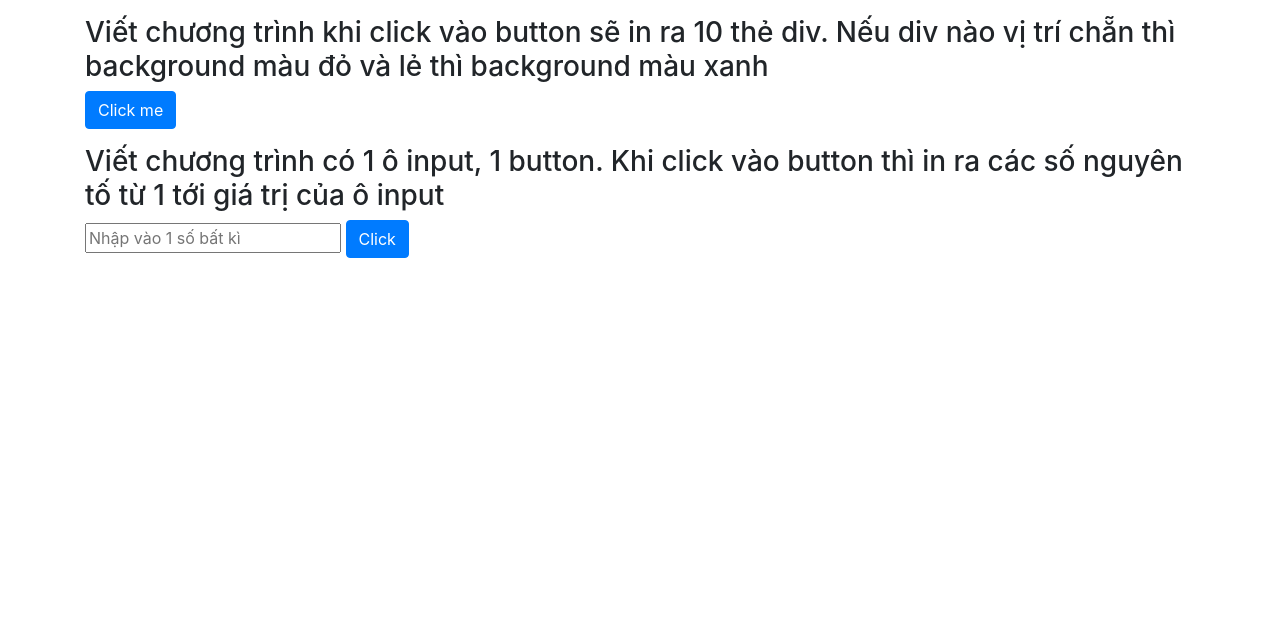
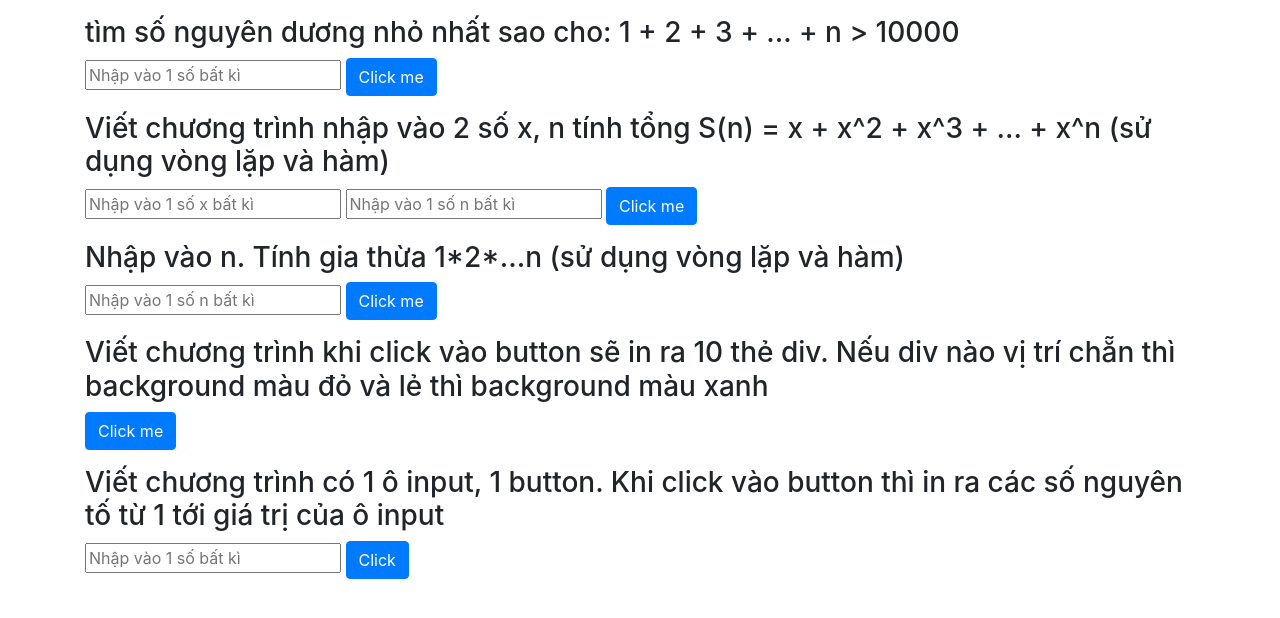
Before and after one commit to thphan1408/BaiTap_JS_6, a plain HTML site: page index.html in a window 1280 px wide. Drawn offline with nearby package versions, Linux system fonts and the light colour scheme.

Commit message:
new update

```diff
--- a/index.html
+++ b/index.html
@@ -23,16 +23,41 @@
       <div class="row">
         <div class="col-12">
           <h3>
+            tìm số nguyên dương nhỏ nhất sao cho: 1 + 2 + 3  + ... + n > 10000
+          </h3>
+          <input type="number" id="number1" placeholder="Nhập vào 1 số bất kì">
+          <button class="btn btn-primary" onclick="findMinNumber()">Click me</button>
+          <div class="result mt-3"></div>
+        </div>
+
+        <div class="col-12">
+          <h3>
+            Viết chương trình nhập vào 2 số x, n tính tổng S(n) = x + x^2 + x^3 + ... + x^n (sử dụng vòng lặp và hàm)
+          </h3>
+          <input type="number" id="number2" placeholder="Nhập vào 1 số x bất kì">
+          <input type="number" id="number3" placeholder="Nhập vào 1 số n bất kì">
+          <button class="btn btn-primary" onclick="sum()">Click me</button>
+          <div class="result2 mt-3"></div>
+        </div>
+
+        <div class="col-12">
+          <h3>
+            Nhập vào n. Tính gia thừa 1*2*...n (sử dụng vòng lặp và hàm)
+          </h3>
+          <input type="number" id="number4" placeholder="Nhập vào 1 số n bất kì">
+          <button class="btn btn-primary" onclick="factorial()">Click me</button>
+          <div class="result3 mt-3"></div>
+        </div>
+
+        <div class="col-12">
+          <h3>
             Viết chương trình khi click vào button sẽ in ra 10 thẻ div. Nếu div
             nào vị trí chẵn thì background màu đỏ và lẻ thì background màu xanh
           </h3>
           <button id="btnClick" class="btn btn-primary">Click me</button>
           <div class="content mt-3"></div>
         </div>
-      </div>
 
-      <!-- // Viết chương trình có 1 ô input, 1 button. Khi click vào button thì in ra các số nguyên tố từ 1 tới giá trị của ô input -->
-      <div class="row">
         <div class="col-12">
           <h3>
             Viết chương trình có 1 ô input, 1 button. Khi click vào button thì in ra các số nguyên tố từ 1 tới giá trị của ô input
--- a/js/index.js
+++ b/js/index.js
@@ -1,33 +1,40 @@
 // tìm số nguyên dương nhỏ nhất sao cho: 1 + 2 + 3  + ... + n > 10000
-function findMinNumber(n) {
+function findMinNumber() {
+  let n = +document.getElementById("number1").value;
+  let div = document.querySelector(".result");
   let sum = 0;
   while (sum <= 10000) {
     n++;
     sum += n;
   }
-  console.log(n);
+  div.innerHTML = `<p style="font-size: 20px">Số nguyên dương nhỏ nhất sao cho: 1 + 2 + 3  + ... + n > 10000 là: <span style="color: red; font-size: 20px"> ${n} </span></p> `;
 }
-findMinNumber(0);
 
 // Viết chương trình nhập vào 2 số x, n tính tổng S(n) = x + x^2 + x^3 + ... + x^n (sử dụng vòng lặp và hàm)
-function sum(x, n) {
+function sum() {
+  let x = +document.getElementById("number2").value;
+  let n = +document.getElementById("number3").value;
+  let div = document.querySelector(".result2");
+
   let sum = 0;
   for (let i = 1; i <= n; i++) {
     sum += Math.pow(x, i);
   }
-  console.log(sum);
+  div.innerHTML = `<p style="font-size: 20px">Tổng S(n) = x + x^2 + x^3 + ... + x^n là: <span style="color: red; font-size: 20px"> ${sum} </span></p> `;
 }
-sum(2, 3);
 
 // Nhập vào n. Tính gia thừa 1*2*...n (sử dụng vòng lặp và hàm)
-function factorial(n) {
+function factorial() {
+  let n = +document.getElementById("number4").value;
+  let div = document.querySelector(".result3");
+
   let sum = 1;
   for (let i = 1; i <= n; i++) {
     sum *= i;
   }
   console.log(sum);
+  div.innerHTML = `<p style="font-size: 20px">Tổng 1*2*...n là: <span style="color: red; font-size: 20px"> ${sum} </span></p> `;
 }
-factorial(5);
 
 // Viết chương trình khi click vào button sẽ in ra 10 thẻ div. Nếu div nào vị trí chẵn thì background màu đỏ và lẻ thì background màu xanh
 document.querySelector("#btnClick").onclick = function () {
```
